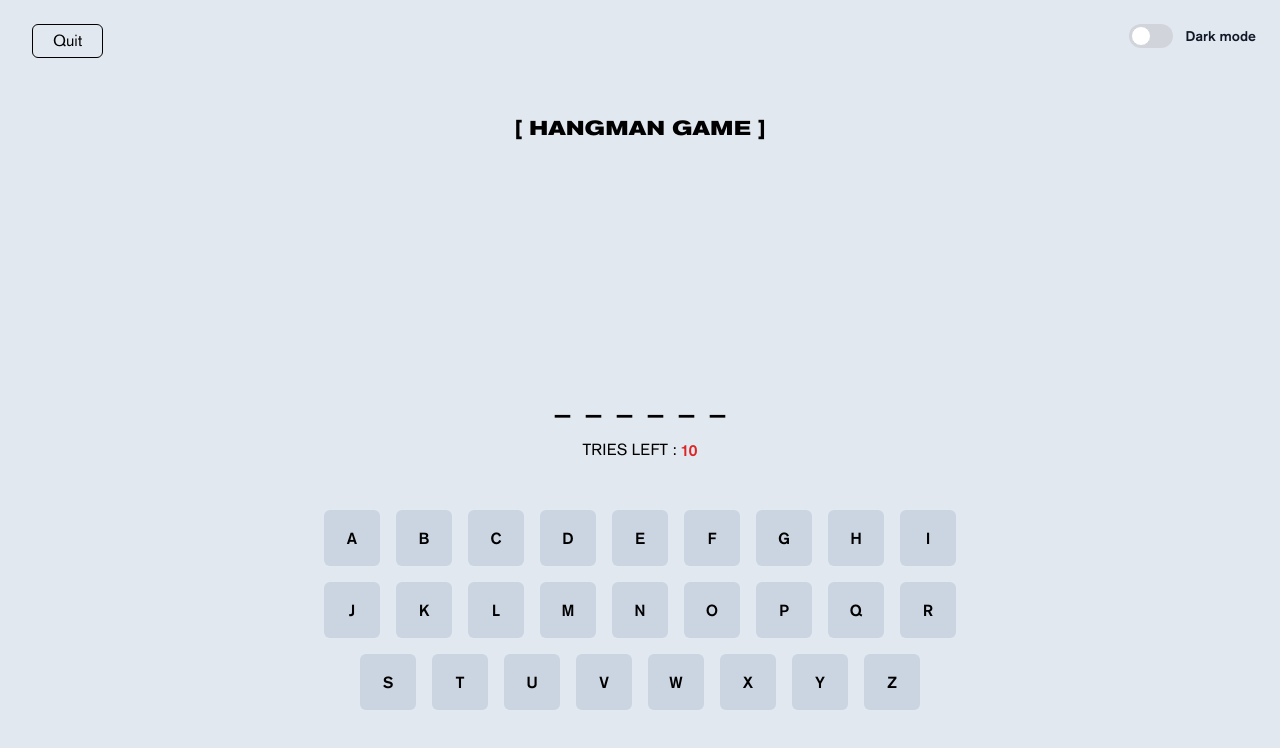
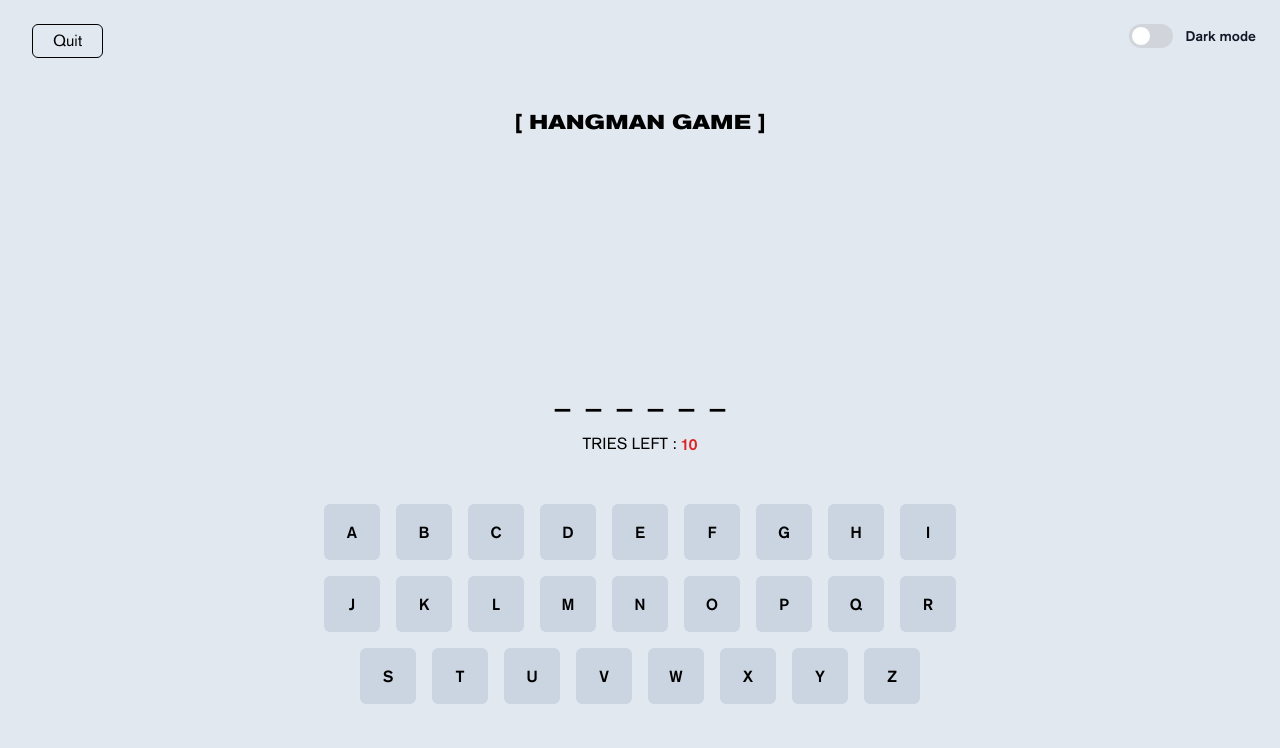
Before and after one commit to Alone107/Hangman-Game, a website built with Vite: page index.html in a window 1280 px wide. Both pictures are taken after a click on the button "Start Game". Built offline with nearby package versions, Linux system fonts and the light colour scheme.

Commit message:
Adaptiv-v2

```diff
--- a/src/css/style.css
+++ b/src/css/style.css
@@ -58,7 +58,7 @@
     @apply w-32 h-32 sm:w-60 sm:h-60
   }
   .logo-sm {
-    @apply text-xl pt-8
+    @apply text-xl mt-5
   }
   .result-header {
     @apply text-3xl font-medium mt-4 mb-4
```
